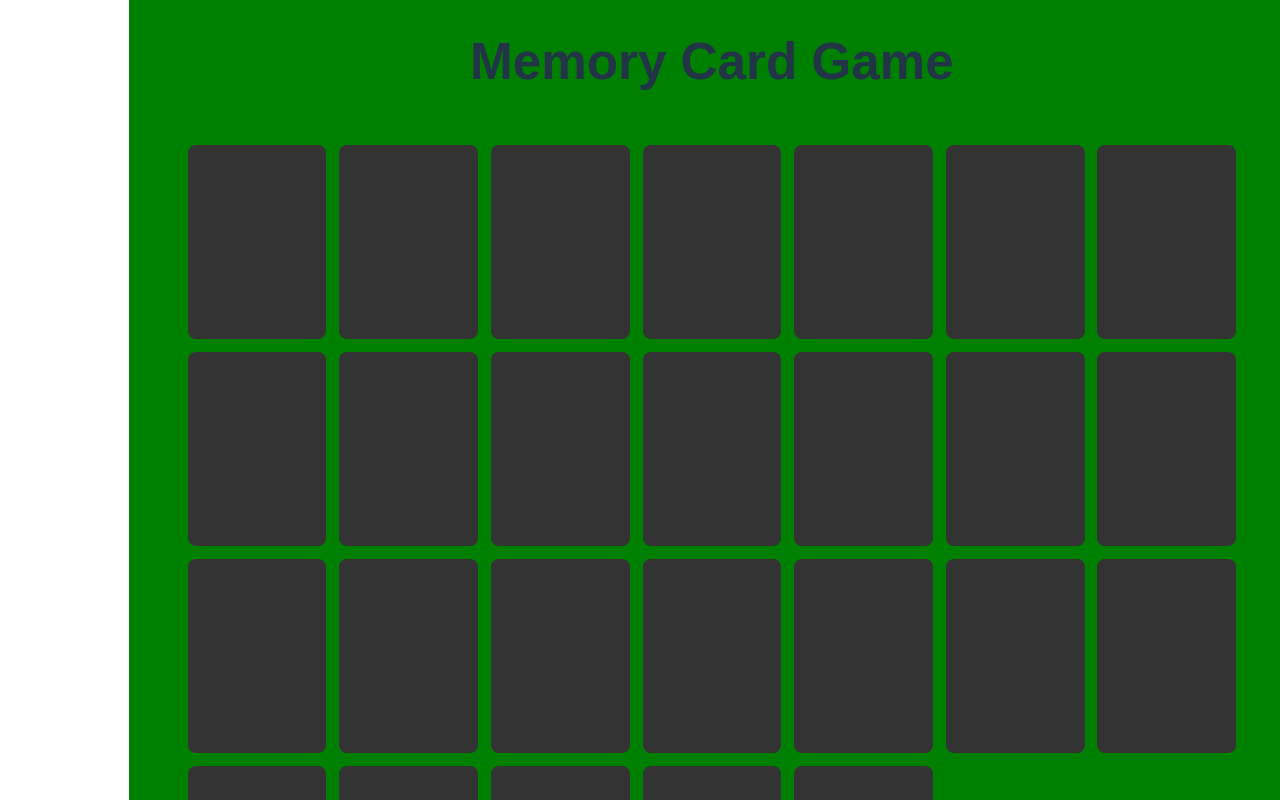
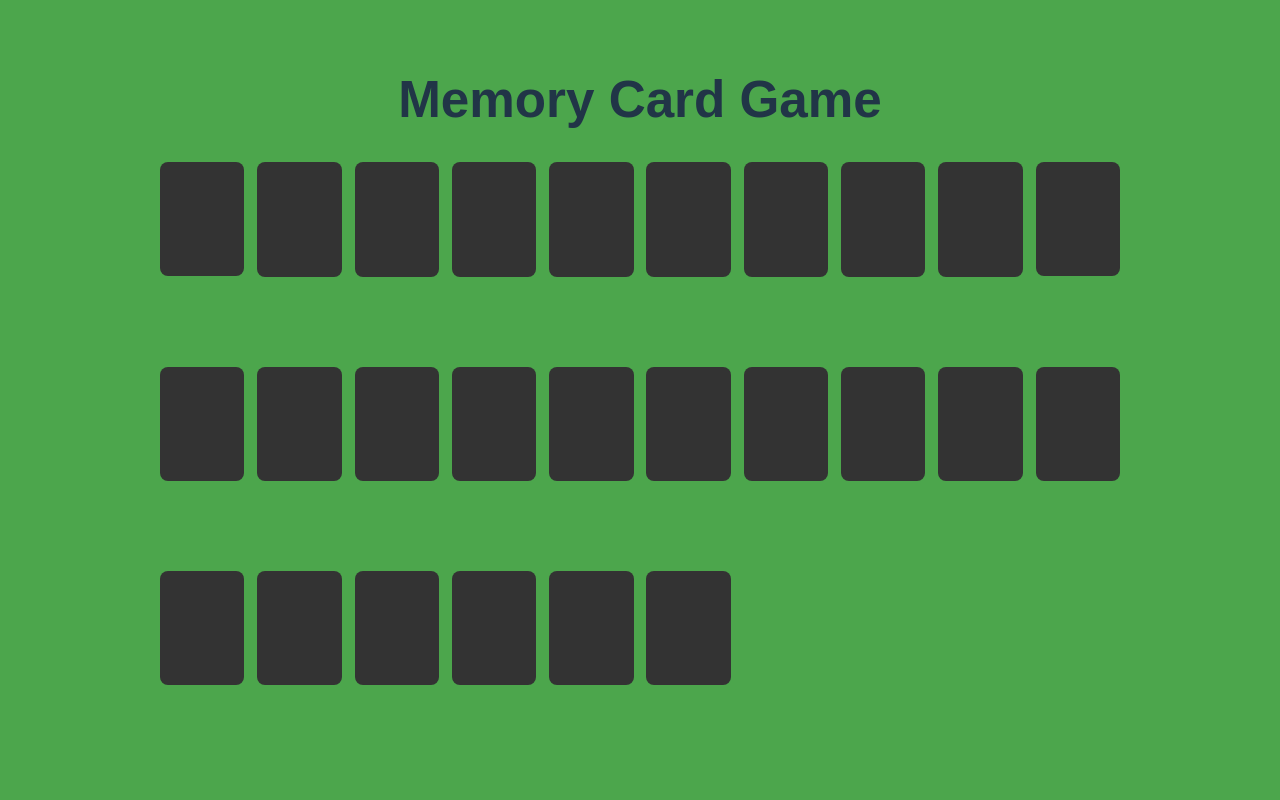
Before and after one commit to ryancameron555/MemoryGame, a React (Vite) app: page / in a window 1280 px wide. Shown: the top 800 px of the page. Built offline with nearby package versions, Linux system fonts and the light colour scheme.

Commit message:
Added timer and edited css

```diff
--- a/src/styles/App.css
+++ b/src/styles/App.css
@@ -1,25 +1,33 @@
 /** @format */
 
+html,
+body {
+  margin: 0;
+  padding: 0;
+  height: 100%;
+  overflow: hidden;
+}
+
 .App {
-  display: flex;
-  font-family: sans-serif;
-  text-align: center;
-  background: green;
-  min-height: 100vh;
   display: flex;
   flex-direction: column;
   align-items: center;
   justify-content: center;
+  font-family: sans-serif;
+  text-align: center;
+  background: rgba(0, 128, 0, 0.7);
+  height: 100vh;
+  width: 100vw;
   box-sizing: border-box;
-  margin-left: 10%;
+  overflow: hidden;
 }
 
 .board {
   display: grid;
-  grid-template-columns: repeat(auto-fit, minmax(10vw, 1fr));
+  grid-template-columns: repeat(auto-fit, minmax(6.5vw, 1fr));
   gap: 1vw;
-  padding: 20px;
-  width: 90%;
+  width: 75%;
   max-width: 100vw;
-  margin: 0 auto;
+  height: 75%;
+  box-sizing: border-box;
 }
--- a/src/styles/Card.css
+++ b/src/styles/Card.css
@@ -2,19 +2,9 @@
 
 .card {
   width: 100%;
-  aspect-ratio: 5/7;
-  /* height: 140px; */
+  aspect-ratio: 20/27;
   perspective: 1000px;
-  /* margin: 10px; */
   cursor: pointer;
-}
-
-.card-inner,
-.card-front,
-.card-back {
-  width: 100%;
-  height: 100%;
-  border-radius: 8px;
 }
 
 .card-inner {
@@ -23,6 +13,7 @@
   height: 100%;
   transform-style: preserve-3d;
   transition: transform 0.6s;
+  border-radius: 8px;
 }
 
 .card.flipped .card-inner {
@@ -32,14 +23,18 @@
 .card-front,
 .card-back {
   position: absolute;
-  width: 100%;
-  height: 100%;
+  inset: 0;
   backface-visibility: hidden;
   border-radius: 8px;
   display: flex;
   align-items: center;
   justify-content: center;
   font-size: 2rem;
+}
+
+.card-front {
+  background: white;
+  transform: rotateY(180deg);
 }
 
 .card-front img {
@@ -49,11 +44,6 @@
   border-radius: 8px;
 }
 
-.card-front {
-  background: white;
-  transform: rotateY(180deg);
-}
-
 .card-back {
   background: #333;
   color: white;
```
Also changed, not shown: src/components/Timer.jsx (added, +37 -0 lines).
